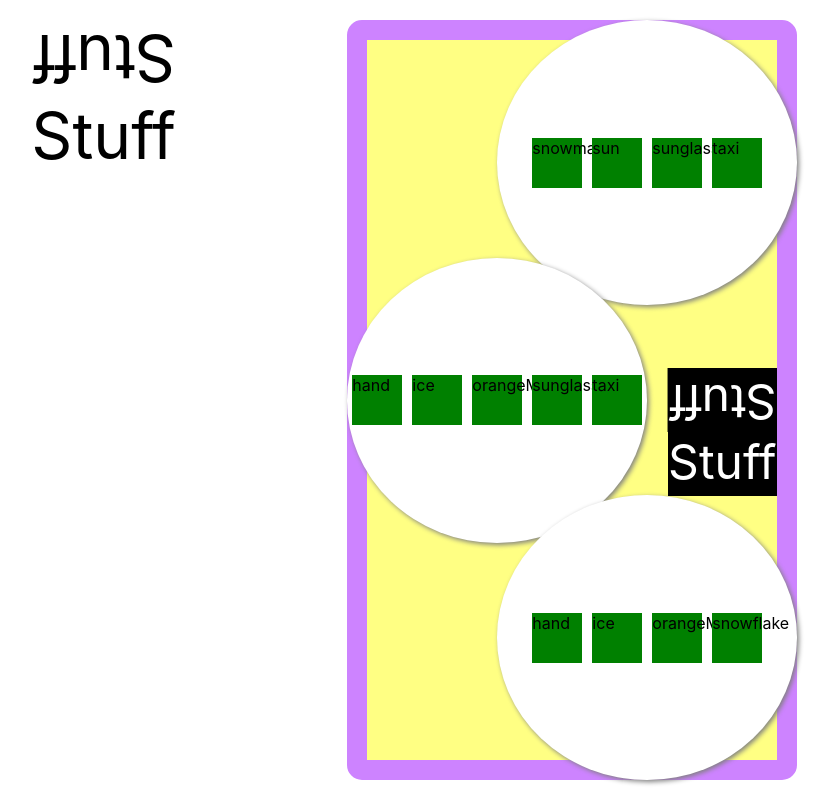
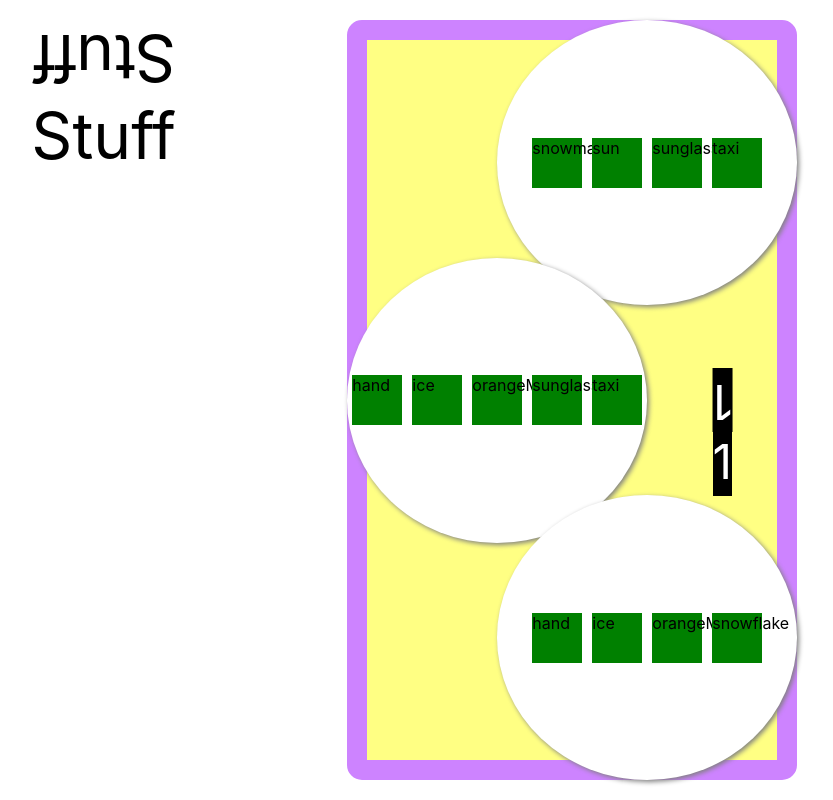
Before and after one commit to Jaeger2305/match-language, a React (Create React App) app: page / in a window 1280 px wide. Shown: the whole page, without its empty margins (140-973 px from the left). Built offline with nearby package versions, Linux system fonts and the light colour scheme.

Commit message:
feat: add tracking

```diff
--- a/src/components/game/index.tsx
+++ b/src/components/game/index.tsx
@@ -81,7 +81,7 @@ export default function Game() {
         />
       </div>
       <div className="stats">
-        <Stats />
+        <Stats player1Hand={player1Hand} player2Hand={player2Hand} />
       </div>
     </div>
   );
--- a/src/components/stats/index.tsx
+++ b/src/components/stats/index.tsx
@@ -1,10 +1,17 @@
-import './index.css';
+import {Card} from "../../game";
+import "./index.css";
 
-export default function matchModal() {
+export default function Stats({
+  player1Hand,
+  player2Hand,
+}: {
+  player1Hand: Array<Card>;
+  player2Hand: Array<Card>;
+}) {
   return (
     <div>
-      <div className="stats reflected">Stuff</div>
-      <div className="stats">Stuff</div>
+      <div className="stats reflected">{player1Hand.length}</div>
+      <div className="stats">{player2Hand.length}</div>
     </div>
   );
 }
```
